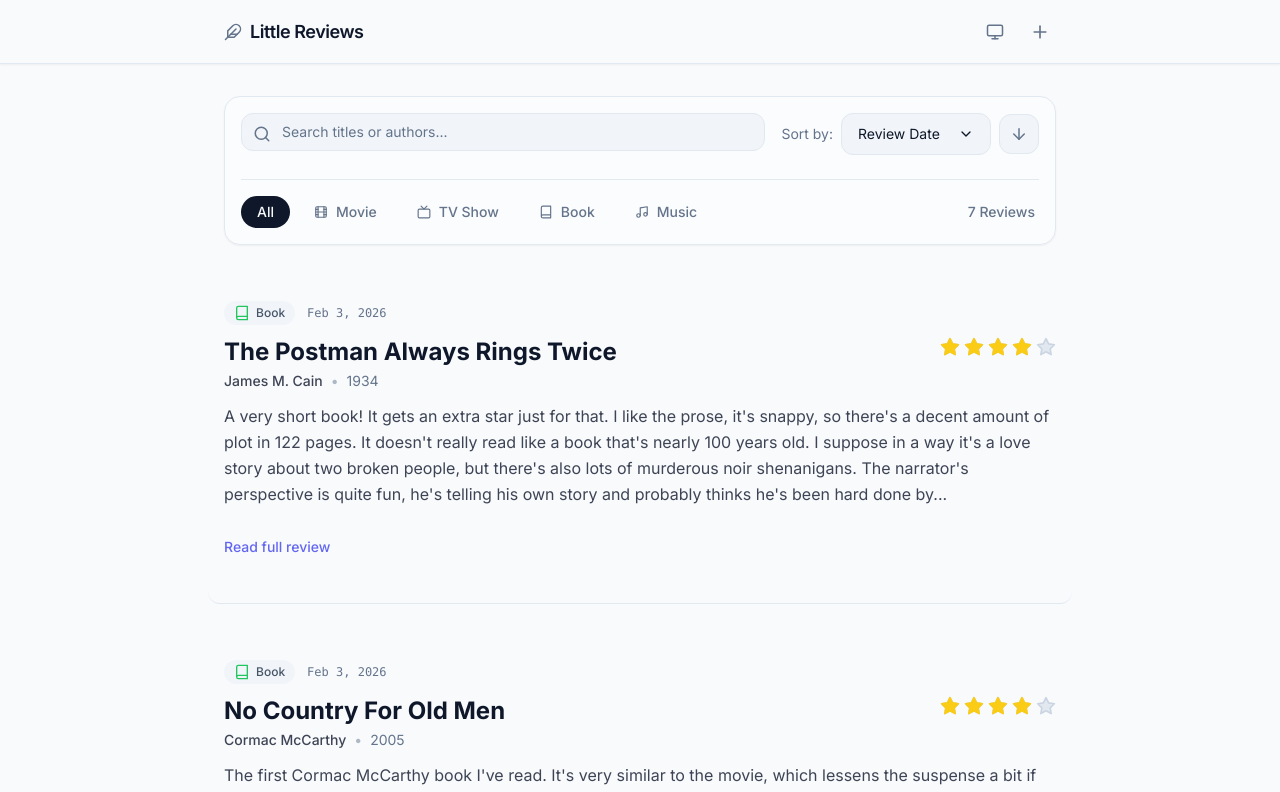
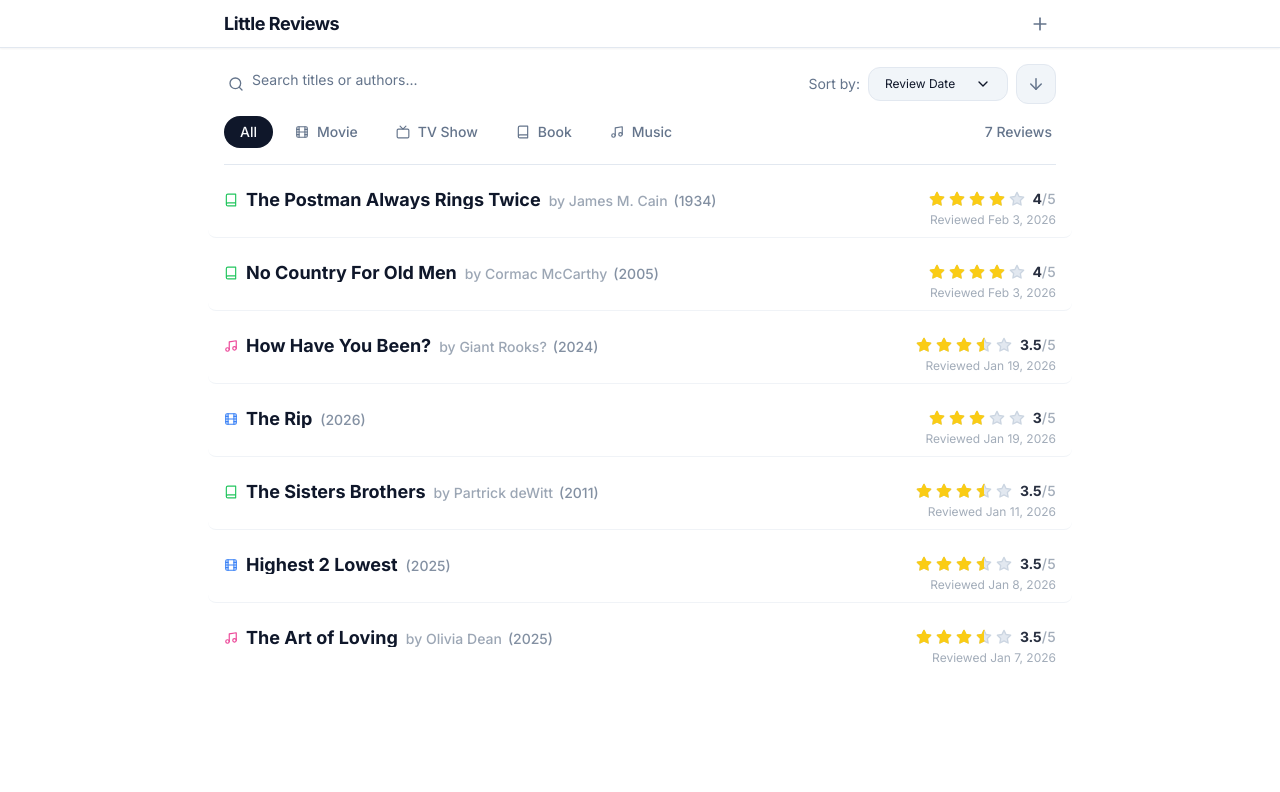
Before and after one commit to royfox/little-reviews, a React (Vite) app: page / in a window 1280 px wide. Shown: the top 792 px of the page. Built offline with nearby package versions, Linux system fonts and the light colour scheme.

Commit message:
Redesign

```diff
--- a/App.tsx
+++ b/App.tsx
@@ -4,12 +4,11 @@ import { ReviewForm } from './components/ReviewForm';
 import { ReviewCard } from './components/ReviewCard';
 import { ReviewDetail } from './components/ReviewDetail';
 import * as contentService from './services/content';
-import { Plus, Search, Film, Music, Tv, Book, SlidersHorizontal, Feather, ArrowUp, ArrowDown, ChevronDown, Check, Sun, Moon, Monitor } from 'lucide-react';
+import { Plus, Search, Film, Music, Tv, Book, SlidersHorizontal, ArrowUp, ArrowDown, ChevronDown, Check } from 'lucide-react';
 
 type SortOption = 'reviewDate' | 'releaseYear' | 'rating';
 type SortDirection = 'asc' | 'desc';
 type ViewState = 'list' | 'form' | 'detail';
-type Theme = 'light' | 'dark' | 'system';
 
 function App() {
   const [reviews, setReviews] = useState<MediaReview[]>([]);
@@ -23,31 +22,6 @@ function App() {
   const [isSortMenuOpen, setIsSortMenuOpen] = useState(false);
   const [isLoading, setIsLoading] = useState(true);
 
-  // Theme State
-  const [theme, setTheme] = useState<Theme>(() => {
-    if (typeof window !== 'undefined' && localStorage.getItem('theme')) {
-      return localStorage.getItem('theme') as Theme;
-    }
-    return 'system';
-  });
-
-  // Theme Effect
-  useEffect(() => {
-    const root = window.document.documentElement;
-    const isDark = theme === 'dark' || (theme === 'system' && window.matchMedia('(prefers-color-scheme: dark)').matches);
-
-    if (isDark) {
-      root.classList.add('dark');
-    } else {
-      root.classList.remove('dark');
-    }
-
-    if (theme === 'system') {
-      localStorage.removeItem('theme');
-    } else {
-      localStorage.setItem('theme', theme);
-    }
-  }, [theme]);
 
   // 1. Load reviews on mount
   useEffect(() => {
@@ -175,7 +149,7 @@ function App() {
   };
 
   const getSortLabel = (option: SortOption) => {
-    switch(option) {
+    switch (option) {
       case 'reviewDate': return 'Review Date';
       case 'rating': return 'Rating';
       case 'releaseYear': return 'Release Year';
@@ -185,27 +159,12 @@ function App() {
   const processedReviews = getProcessedReviews();
   const activeReview = activeReviewId ? reviews.find(r => r.id === activeReviewId) : undefined;
 
-  const toggleTheme = () => {
-    setTheme(prev => {
-      if (prev === 'light') return 'dark';
-      if (prev === 'dark') return 'system';
-      return 'light';
-    });
-  };
-
-  const getThemeIcon = () => {
-    switch (theme) {
-      case 'light': return <Sun size={18} />;
-      case 'dark': return <Moon size={18} />;
-      case 'system': return <Monitor size={18} />;
-    }
-  };
 
   return (
-    <div className="min-h-screen bg-background text-body font-sans transition-colors duration-300">
+    <div className="min-h-screen bg-white text-body font-sans">
 
       {/* Fixed Navbar */}
-      <nav className="fixed top-0 left-0 right-0 z-50 bg-background/95 backdrop-blur-sm border-b border-border h-16 shadow-sm transition-colors duration-300">
+      <nav className="fixed top-0 left-0 right-0 z-50 bg-white/95 backdrop-blur-sm border-b border-border h-12 shadow-sm transition-colors duration-300">
         <div className="max-w-4xl mx-auto px-4 sm:px-6 lg:px-8 h-full">
           <div className="flex justify-between items-center h-full">
             <button
@@ -213,22 +172,14 @@ function App() {
                 handleBack();
                 window.scrollTo({ top: 0, behavior: 'smooth' });
               }}
-              className="flex items-center gap-2 group transition-opacity hover:opacity-90"
+              className="flex items-center gap-1 group transition-opacity hover:opacity-90"
             >
-              <Feather className="text-muted group-hover:text-primary transition-colors" size={18} />
-              <h1 className="text-lg font-semibold tracking-tight text-body">
+              <h1 className="text-lg font-bold tracking-tight text-body">
                 Little Reviews
               </h1>
             </button>
 
             <div className="flex items-center gap-3">
-              <button
-                onClick={toggleTheme}
-                className="text-muted hover:text-body p-2 rounded-full transition-colors hover:bg-surface"
-                title={`Theme: ${theme}`}
-              >
-                {getThemeIcon()}
-              </button>
 
               {view !== 'form' && (
                 <button
@@ -249,7 +200,7 @@ function App() {
       </nav>
 
       {/* Main Content */}
-      <main className="max-w-4xl mx-auto px-4 sm:px-6 lg:px-8 py-8 pt-24">
+      <main className="max-w-4xl mx-auto px-4 sm:px-6 lg:px-8 py-6 pt-16 bg-white min-h-screen">
 
         {isLoading && (
           <div className="flex justify-center py-20">
@@ -292,22 +243,22 @@ function App() {
             )}
 
             {view === 'list' && (
-              <div className="animate-in fade-in duration-500">
+              <div>
 
                 {/* Controls Bar */}
-                <div className="flex flex-col gap-4 mb-10 bg-surface/50 p-4 rounded-2xl border border-border shadow-sm">
+                <div className="flex flex-col gap-2 mb-4 border-b border-border pb-4">
 
-                  <div className="flex flex-col md:flex-row gap-4">
-                      <div className="relative flex-grow">
-                        <div className="absolute inset-y-0 left-0 pl-3 flex items-center pointer-events-none">
-                          <Search size={18} className="text-muted" />
+                  <div className="flex flex-col md:flex-row gap-3">
+                    <div className="relative flex-grow group">
+                      <div className="absolute inset-y-0 left-0 pl-1 flex items-center pointer-events-none">
+                        <Search size={16} className="text-muted group-focus-within:text-primary transition-colors" />
                       </div>
                       <input
                         type="text"
                         placeholder="Search titles or authors..."
                         value={searchTerm}
                         onChange={(e) => setSearchTerm(e.target.value)}
-                          className="block w-full pl-10 pr-3 py-2 border border-border rounded-xl leading-5 bg-input text-body placeholder-muted focus:outline-none focus:border-primary focus:ring-1 focus:ring-primary sm:text-sm transition-colors"
+                        className="block w-full pl-7 pr-3 py-1.5 border-b border-transparent bg-transparent text-body placeholder-muted focus:outline-none focus:border-primary sm:text-sm transition-all"
                       />
                     </div>
 
@@ -317,7 +268,7 @@ function App() {
                       <div className="relative">
                         <button
                           onClick={() => setIsSortMenuOpen(!isSortMenuOpen)}
-                              className="flex items-center justify-between gap-2 bg-input border border-border text-body text-sm rounded-xl px-4 py-2.5 hover:border-primary transition-all min-w-[150px]"
+                          className="flex items-center justify-between gap-2 bg-input border border-border text-body text-xs rounded-xl px-4 py-2 hover:border-primary transition-all min-w-[140px]"
                         >
                           <span>{getSortLabel(sortBy)}</span>
                           <ChevronDown size={16} className={`transition-transform duration-200 ${isSortMenuOpen ? 'rotate-180' : ''}`} />
@@ -326,7 +277,7 @@ function App() {
                         {isSortMenuOpen && (
                           <>
                             <div className="fixed inset-0 z-10" onClick={() => setIsSortMenuOpen(false)} />
-                                <div className="absolute top-full right-0 mt-2 w-48 bg-surface border border-border rounded-xl shadow-xl z-20 overflow-hidden animate-in fade-in zoom-in-95 duration-200">
+                            <div className="absolute top-full right-0 mt-2 w-48 bg-surface border border-border rounded-xl shadow-xl z-20 overflow-hidden">
                               {(['reviewDate', 'rating', 'releaseYear'] as SortOption[]).map((option) => (
                                 <button
                                   key={option}
@@ -334,8 +285,7 @@ function App() {
                                     setSortBy(option);
                                     setIsSortMenuOpen(false);
                                   }}
-                                      className={`w-full text-left px-4 py-3 text-sm flex items-center justify-between hover:bg-background transition-colors ${
-                                        sortBy === option ? 'text-primary font-medium bg-background' : 'text-muted'
+                                  className={`w-full text-left px-4 py-2 text-xs flex items-center justify-between hover:bg-background transition-colors ${sortBy === option ? 'text-primary font-medium bg-background' : 'text-muted'
                                     }`}
                                 >
                                   {getSortLabel(option)}
@@ -358,12 +308,11 @@ function App() {
                   </div>
 
                   {/* Filter Tabs & Count Row */}
-                  <div className="flex flex-col md:flex-row md:items-center justify-between gap-4 border-t border-border pt-4 mt-2">
-                    <div className="flex overflow-x-auto gap-2 pb-2 md:pb-0 no-scrollbar w-full md:w-auto">
+                  <div className="flex flex-col md:flex-row md:items-center justify-between gap-3 pt-1">
+                    <div className="flex overflow-x-auto gap-1.5 pb-1 md:pb-0 no-scrollbar w-full md:w-auto">
                       <button
                         onClick={() => setFilterType('All')}
-                            className={`px-4 py-1.5 rounded-full text-sm font-medium whitespace-nowrap transition-all ${
-                                filterType === 'All' ? 'bg-body text-background' : 'text-muted hover:text-body hover:bg-input'
+                        className={`px-4 py-1.5 rounded-full text-sm font-medium whitespace-nowrap transition-all ${filterType === 'All' ? 'bg-body text-background' : 'text-muted hover:text-body hover:bg-input'
                           }`}
                       >
                         All
@@ -372,8 +321,7 @@ function App() {
                         <button
                           key={type}
                           onClick={() => setFilterType(type)}
-                                className={`px-4 py-1.5 rounded-full text-sm font-medium whitespace-nowrap transition-all flex items-center gap-2 ${
-                                    filterType === type ? 'bg-body text-background' : 'text-muted hover:text-body hover:bg-input'
+                          className={`px-4 py-1.5 rounded-full text-sm font-medium whitespace-nowrap transition-all flex items-center gap-2 ${filterType === type ? 'bg-body text-background' : 'text-muted hover:text-body hover:bg-input'
                             }`}
                         >
                           {type === MediaType.Movie && <Film size={14} />}
--- a/components/ReviewCard.tsx
+++ b/components/ReviewCard.tsx
@@ -1,7 +1,7 @@
 import React from 'react';
 import { MediaReview, MediaType } from '../types';
 import { StarRating } from './StarRating';
-import { Film, Tv, Book, Music, Edit2, ExternalLink } from 'lucide-react';
+import { Film, Tv, Book, Music } from 'lucide-react';
 
 interface ReviewCardProps {
   review: MediaReview;
@@ -10,17 +10,17 @@ interface ReviewCardProps {
   onView: (id: string) => void;
 }
 
-const TypeIcon: React.FC<{ type: MediaType }> = ({ type }) => {
+const TypeIcon: React.FC<{ type: MediaType; size?: number }> = ({ type, size = 16 }) => {
   switch (type) {
-    case MediaType.Movie: return <Film size={16} className="text-blue-500" />;
-    case MediaType.TV: return <Tv size={16} className="text-purple-500" />;
-    case MediaType.Book: return <Book size={16} className="text-green-500" />;
-    case MediaType.Music: return <Music size={16} className="text-pink-500" />;
-    default: return <Film size={16} />;
+    case MediaType.Movie: return <Film size={size} className="text-blue-500" />;
+    case MediaType.TV: return <Tv size={size} className="text-purple-500" />;
+    case MediaType.Book: return <Book size={size} className="text-green-500" />;
+    case MediaType.Music: return <Music size={size} className="text-pink-500" />;
+    default: return <Film size={size} />;
   }
 };
 
-export const ReviewCard: React.FC<ReviewCardProps> = ({ review, onEdit, onView }) => {
+export const ReviewCard: React.FC<ReviewCardProps> = ({ review, onView }) => {
 
   const formattedDate = new Date(review.reviewDate).toLocaleDateString('en-US', {
     year: 'numeric',
@@ -28,76 +28,40 @@ export const ReviewCard: React.FC<ReviewCardProps> = ({ review, onEdit, onView }
     day: 'numeric',
   });
 
-  const words = review.text.split(/\s+/);
-  const isLongReview = words.length > 80;
-  const displayedText = !isLongReview
-    ? review.text
-    : words.slice(0, 80).join(' ') + '...';
 
   return (
-    <article className="group relative border-b border-border pb-10 mb-8 last:border-0 last:mb-0 transition-all hover:bg-surface/50 -mx-4 px-4 rounded-xl py-4">
+    <article className="group relative border-b border-border/50 pb-2 mb-2 last:border-0 last:mb-0 transition-all hover:bg-surface/50 -mx-4 px-4 rounded-lg py-1.5">
 
-      {/* Meta Header */}
-      <div className="flex items-center justify-between mb-3">
-         <div className="flex items-center gap-3">
-            <span className="flex items-center gap-1.5 text-xs font-medium text-slate-600 dark:text-slate-300 bg-slate-100 dark:bg-slate-800 px-2.5 py-1 rounded-full transition-colors">
-                <TypeIcon type={review.type} />
-                {review.type}
+      {/* Main Row: Title, Author, and Rating */}
+      <div className="flex items-baseline justify-between gap-4">
+        <div
+          onClick={() => onView(review.id)}
+          className="cursor-pointer group/title flex items-baseline gap-1.5 overflow-hidden flex-grow"
+        >
+          <h2 className="text-lg font-bold text-body leading-none hover:text-primary transition-colors flex items-center flex-wrap gap-x-2 py-0.5">
+            <span className="inline-flex items-center shrink-0">
+              <TypeIcon type={review.type} size={14} />
             </span>
-            <span className="text-xs text-muted font-mono">
-                {formattedDate}
+            <span className="truncate max-w-[200px] sm:max-w-none">
+              {review.title}
             </span>
-         </div>
-      </div>
-
-      {/* Main Content */}
-      <div className="flex flex-col md:flex-row md:items-start md:justify-between gap-4 mb-3">
-        <div className="flex-grow">
-           <h2
-             onClick={() => onView(review.id)}
-             className="text-2xl font-bold text-body leading-tight mb-1 cursor-pointer hover:text-primary transition-colors inline-flex items-center gap-2 group/title"
-           >
-             {review.title}
-             <ExternalLink size={16} className="opacity-0 group-hover/title:opacity-100 transition-opacity text-muted" />
-           </h2>
-           <div className="flex items-center gap-2 text-sm text-muted">
-             {(review.type === MediaType.Book || review.type === MediaType.Music) && review.author && (
-                <>
-                  <span className="font-medium text-body/80">{review.author}</span>
-                  <span className="text-muted/50">•</span>
-                </>
-             )}
-             <span>{review.releaseYear}</span>
-           </div>
+            {(review.author || review.releaseYear) && (
+              <span className="text-muted/80 font-medium text-sm self-center translate-y-[0.5px] flex items-center gap-1.5">
+                {review.author && <span className="truncate opacity-80 group-hover/title:text-body transition-colors">by {review.author}</span>}
+                {review.releaseYear && <span>({review.releaseYear})</span>}
+              </span>
+            )}
+          </h2>
         </div>
 
-        <div className="flex-shrink-0">
-           <StarRating rating={review.rating} readOnly size={20} />
-        </div>
-      </div>
-
-      {/* Review Body */}
-      <div className="prose prose-sm max-w-none text-body/80 leading-relaxed mb-4">
-        <p className="whitespace-pre-line">{displayedText}</p>
-      </div>
-
-      {/* Actions */}
-      <div className="flex items-center justify-between pt-2">
-        <button
-           onClick={() => onView(review.id)}
-           className="text-primary hover:opacity-80 text-sm font-medium hover:underline"
-        >
-           {isLongReview ? "Read full review" : "View details"}
-        </button>
-
-        <div className="flex items-center gap-2 opacity-0 group-hover:opacity-100 transition-opacity">
-             <button
-                onClick={() => onEdit(review.id)}
-                className="p-2 text-muted hover:text-body hover:bg-input rounded-lg transition-colors flex items-center gap-2"
-                title="Edit / Generate YAML"
-            >
-                <Edit2 size={16} />
-            </button>
+        <div className="flex-shrink-0 flex flex-col items-end pt-0.5">
+          <div className="flex items-center gap-2">
+            <StarRating rating={review.rating} readOnly size={16} />
+            <span className="text-sm font-bold text-body/90 tabular-nums">{review.rating}<span className="text-muted/60 font-medium">/5</span></span>
+          </div>
+          <div className="text-[12px] text-muted/60 mt-0.5">
+            Reviewed {formattedDate}
+          </div>
         </div>
       </div>
     </article>
```
Also changed, not shown: components/ReviewDetail.tsx (+16 -23 lines), components/ReviewForm.tsx (+7 -8 lines). Lines whose indentation alone changed are shown as unchanged.
